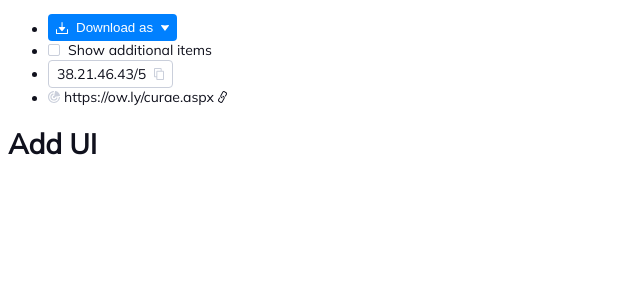
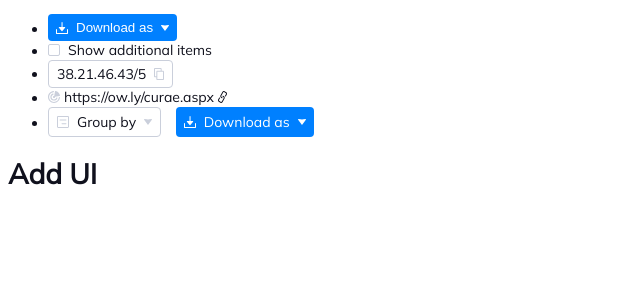
Before and after one commit to mirukutako/test-orca, a React (Create React App) app: page / in a window 1280 px wide. Shown: the top 300 px of the page, without its empty margins (0-640 px from the left). Built offline with nearby package versions, Linux system fonts and the light colour scheme.

Commit message:
add Dropdown Component

```diff
--- /dev/null
+++ b/src/components/UI/Dropdown/Dropdown.js
@@ -0,0 +1,21 @@
+import { useState } from 'react'
+import { Wrapper } from './Dropdown.styles'
+import DropdownTrigger from './DropdownTrigger'
+import DropdownList from './DropdownList'
+
+const Dropdown = ({ children, type, list }) => {
+  const [isOpen, chageOpen] = useState(false)
+  const toggleDropdownState = () => {
+    chageOpen(!isOpen)
+  }
+  return (
+    <Wrapper data-open={isOpen}>
+      <DropdownTrigger type={type} handleClick={toggleDropdownState}>
+        {children}
+      </DropdownTrigger>
+      <DropdownList list={list} />
+    </Wrapper>
+  )
+}
+
+export default Dropdown
--- /dev/null
+++ b/src/components/UI/Dropdown/Dropdown.styles.js
@@ -0,0 +1,6 @@
+import styled from 'styled-components'
+
+export const Wrapper = styled.div`
+  display: inline-block;
+  position: relative;
+`
--- /dev/null
+++ b/src/components/UI/Dropdown/DropdownList.js
@@ -0,0 +1,11 @@
+import { Wrapper } from './DropdownList.styles'
+
+const DropdownList = ({ list }) => (
+  <Wrapper>
+    {list.map((item, index) => {
+      return <li key={index}>{item}</li>
+    })}
+  </Wrapper>
+)
+
+export default DropdownList
--- /dev/null
+++ b/src/components/UI/Dropdown/DropdownList.styles.js
@@ -0,0 +1,41 @@
+import styled from 'styled-components'
+
+export const Wrapper = styled.ul`
+  list-style: none;
+  padding: 4px 0;
+  margin: 0;
+  background: #ffffff;
+  box-shadow: 0px 4px 16px rgba(0, 0, 0, 0.1);
+  border-radius: 2px;
+  position: absolute;
+  box-sizing: border-box;
+  width: 100%;
+  min-width: max-content;
+  position: absolute;
+  right: 0;
+  top: 100%;
+  margin-top: 4px;
+  pointer-events: none;
+  visibility: hidden;
+  opacity: 0;
+  transform: translateY(-2px);
+  transition: opacity 0.2s ease, transform 0s 0.2s, visibility 0s 0.2s;
+
+  li {
+    padding: 4px 16px;
+    transition: color 0.2s ease, background-color 0.2s ease;
+    &:hover {
+      background: var(--accent-ligth-color);
+      color: var(--accent-color);
+      cursor: pointer;
+    }
+  }
+
+  [data-open='true'] & {
+    pointer-events: all;
+    visibility: visible;
+    opacity: 1;
+    transform: translateY(0);
+    transition: visibility 0s 0s, opacity 0.2s 0.1s ease, transform 0.2s 0.1s ease;
+  }
+`
--- /dev/null
+++ b/src/components/UI/Dropdown/DropdownTrigger.js
@@ -0,0 +1,13 @@
+import { IcArrow } from '../Icons/Icons'
+import { Wrapper } from './DropdownTrigger.styles'
+
+const DropdownTrigger = ({ children, type, handleClick }) => (
+  <Wrapper type={type} onClick={handleClick}>
+    {children}
+    <i className="trigger-arrow">
+      <IcArrow />
+    </i>
+  </Wrapper>
+)
+
+export default DropdownTrigger
--- /dev/null
+++ b/src/components/UI/Dropdown/DropdownTrigger.styles.js
@@ -0,0 +1,79 @@
+/* eslint-disable no-undef */
+import styled, { css } from 'styled-components'
+
+export const Wrapper = styled.div`
+  display: inline-flex;
+  align-items: center;
+  gap: var(--space);
+  padding: 6px 8px;
+  box-sizing: border-box;
+  border-radius: 4px;
+  height: 30px;
+  svg {
+    color: var(--gray-color);
+  }
+
+  .trigger-arrow {
+    font-size: 0px;
+    transition: transform 0.2s ease;
+  }
+
+  ${props => {
+    switch (props.type) {
+      case 'button':
+        return css`
+          color: #fff;
+          background-color: var(--accent-color);
+          position: relative;
+          z-index: 1;
+          &::before {
+            content: '';
+            display: block;
+            position: absolute;
+            left: 0;
+            right: 0;
+            top: 0;
+            bottom: 0;
+            z-index: 1;
+            border-radius: 4px;
+            box-shadow: 0px 0px 0px 2px #e1eefd;
+            opacity: 0;
+            transition: opacity 0.2s ease;
+          }
+          &:hover {
+            cursor: pointer;
+            &::before {
+              opacity: 1;
+            }
+          }
+          svg {
+            color: white;
+          }
+        `
+      default:
+        return css`
+          border: 1px solid var(--gray-color);
+          transition: border-color 0.2s ease;
+          &:hover,
+          [data-open='true'] & {
+            border-color: var(--accent-color);
+            cursor: pointer;
+            svg {
+              color: var(--accent-color);
+            }
+          }
+          svg {
+            transition: color 0.2s ease;
+            color: var(--gray-color);
+          }
+        `
+    }
+  }}
+
+  [data-open="true"] & {
+    .trigger-arrow {
+      transform: rotate(180deg);
+      transform: scaleY(-1);
+    }
+  }
+`
--- a/src/modules/Home/UIComponents.js
+++ b/src/modules/Home/UIComponents.js
@@ -5,7 +5,8 @@ import TextOverflow from 'components/UI/TextOverflow/TextOverflow'
 import Link from 'components/UI/Link/Link'
 import ScanLink from 'components/UI/ScanLink/ScanLink'
 import Button from 'components/UI/Button/Button'
-import { IcDownload, IcArrow } from 'components/UI/Icons/Icons'
+import { IcDownload, IcArrow, IcGroup } from 'components/UI/Icons/Icons'
+import Dropdown from 'components/UI/Dropdown/Dropdown'
 
 export const UIComponents = () => {
   return (
@@ -33,6 +34,20 @@ export const UIComponents = () => {
               <Link>https://ow.ly/curae.aspx</Link>
             </ScanLink>
           </li>
+          <li>
+            <Dropdown list={['Name', 'File name', 'IP Address v4', 'IP Address v6', 'Scan source']}>
+              <IcGroup />
+              Group by
+            </Dropdown>
+            &nbsp;&nbsp;&nbsp;&nbsp;
+            <Dropdown
+              type="button"
+              list={['Name', 'File name', 'IP Address v4', 'IP Address v6', 'Scan source']}
+            >
+              <IcDownload />
+              Download as
+            </Dropdown>
+          </li>
         </ul>
       </div>
     </div>
```
